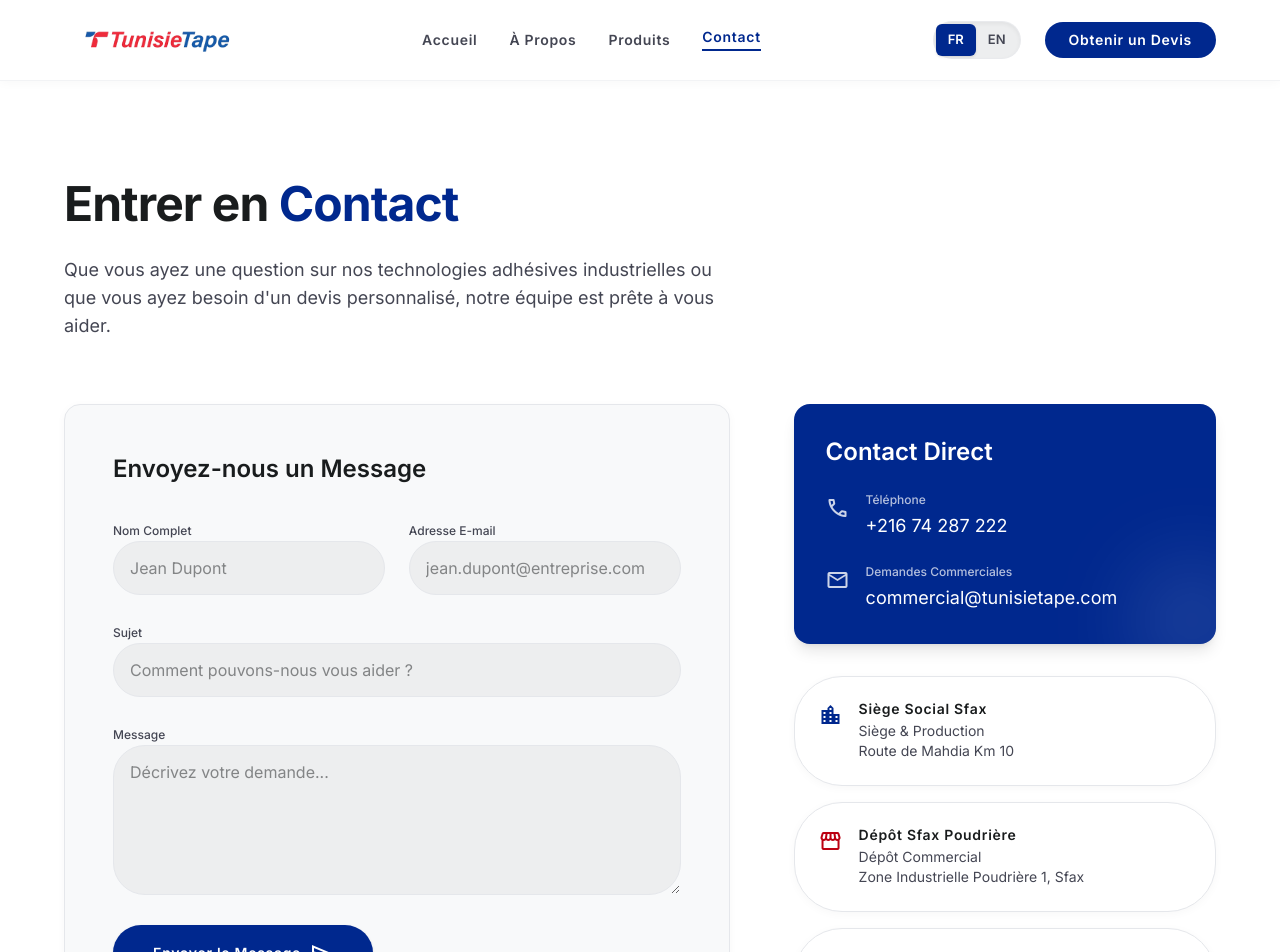
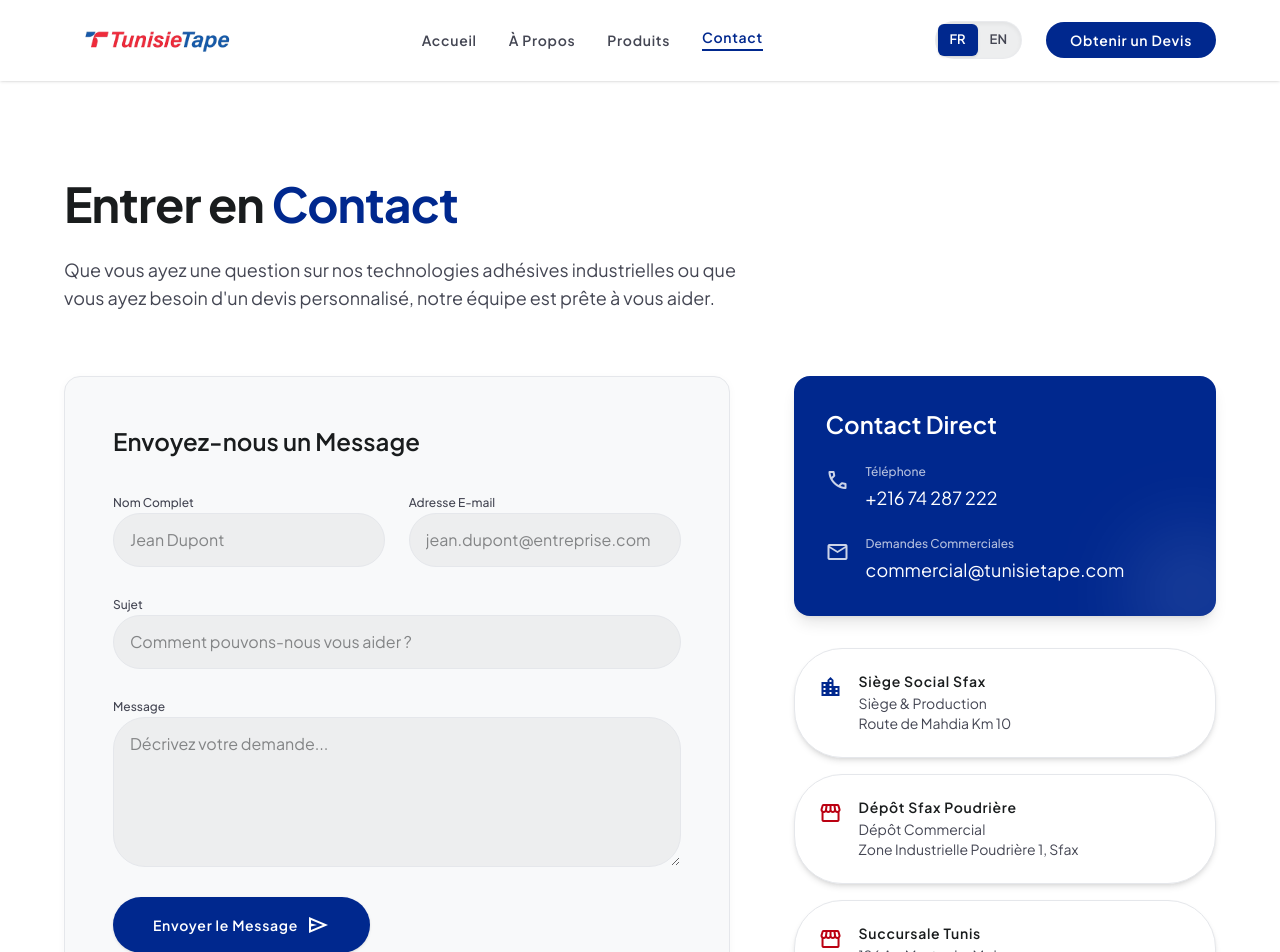
Before and after one commit to adamwalha20/tunsie-tape-website-V1, a React (Vite) app: page /contact in a window 1280 px wide. Shown: the top 952 px of the page. Built offline with nearby package versions, Linux system fonts and the light colour scheme.

Commit message:
Implement UX/UI design upgrades including glassmorphism, typography, and animation fixes

```diff
--- a/index.html
+++ b/index.html
@@ -5,7 +5,7 @@
     <meta name="viewport" content="width=device-width, initial-scale=1.0" />
     <title>Tunisie Tape - Performance You Can Rely On</title>
     <link href="https://fonts.googleapis.com/css2?family=Material+Symbols+Outlined:wght,FILL@100..700,0..1&display=swap" rel="stylesheet"/>
-    <link href="https://fonts.googleapis.com/css2?family=Inter:wght@400;500;600;700&display=swap" rel="stylesheet"/>
+    <link href="https://fonts.googleapis.com/css2?family=Plus+Jakarta+Sans:wght@400;500;600;700;800&display=swap" rel="stylesheet"/>
   </head>
   <body>
     <div id="root"></div>
--- a/src/components/Layout.tsx
+++ b/src/components/Layout.tsx
@@ -46,7 +46,7 @@ export default function Layout() {
 
   return (
     <div className="bg-surface-container-lowest text-on-surface font-body-md selection:bg-primary-fixed selection:text-on-primary-fixed antialiased overflow-x-hidden min-h-screen flex flex-col">
-      <header className="bg-surface-container-lowest/80 backdrop-blur-md fixed top-0 w-full shadow-subtle z-50 border-b border-border-muted/50">
+      <header className="bg-white/60 backdrop-blur-xl fixed top-0 w-full shadow-sm z-50 border-b border-white/40 supports-[backdrop-filter]:bg-white/60 transition-all duration-300">
         <div className="max-w-container-max mx-auto px-margin-mobile md:px-margin-desktop flex justify-between items-center h-20">
           <div className="flex items-center gap-4">
             <Link to="/" onClick={closeMenu}>
@@ -91,7 +91,7 @@ export default function Layout() {
                 EN
               </button>
             </div>
-            <Link to="/contact" className="bg-primary hover:bg-secondary text-on-primary px-6 py-2.5 rounded-lg font-label-md text-label-md transition-colors focus:ring-2 focus:ring-primary focus:ring-offset-2 hover:scale-[1.02] transform">
+            <Link to="/contact" className="bg-primary hover:bg-secondary text-white px-6 py-2.5 rounded-lg font-label-md text-label-md transition-all duration-300 focus:ring-2 focus:ring-primary focus:ring-offset-2 hover:-translate-y-1 hover:shadow-lg hover:shadow-primary/30 transform">
               {t('nav.getQuote')}
             </Link>
           </div>
--- a/src/index.css
+++ b/src/index.css
@@ -54,15 +54,15 @@
   --color-secondary-container: #e02928;
 
   /* Custom Font Families */
-  --font-body-sm: "Inter";
-  --font-headline-xl: "Inter";
-  --font-display-lg: "Inter";
-  --font-label-sm: "Inter";
-  --font-body-lg: "Inter";
-  --font-body-md: "Inter";
-  --font-headline-lg: "Inter";
-  --font-label-md: "Inter";
-  --font-display-lg-mobile: "Inter";
+  --font-body-sm: "Plus Jakarta Sans", sans-serif;
+  --font-headline-xl: "Plus Jakarta Sans", sans-serif;
+  --font-display-lg: "Plus Jakarta Sans", sans-serif;
+  --font-label-sm: "Plus Jakarta Sans", sans-serif;
+  --font-body-lg: "Plus Jakarta Sans", sans-serif;
+  --font-body-md: "Plus Jakarta Sans", sans-serif;
+  --font-headline-lg: "Plus Jakarta Sans", sans-serif;
+  --font-label-md: "Plus Jakarta Sans", sans-serif;
+  --font-display-lg-mobile: "Plus Jakarta Sans", sans-serif;
 
   /* Border Radii */
   /* We map from standard to default, retaining what we have. */
--- a/src/pages/About.tsx
+++ b/src/pages/About.tsx
@@ -73,7 +73,7 @@ export default function About() {
             className="grid md:grid-cols-2 gap-8"
             initial="hidden"
             whileInView="visible"
-            viewport={{ once: true, margin: "-100px" }}
+            viewport={{ once: true }}
             variants={staggerContainer}
           >
             {/* Mission Card */}
@@ -108,7 +108,7 @@ export default function About() {
             className="text-center max-w-2xl mx-auto mb-16"
             initial="hidden"
             whileInView="visible"
-            viewport={{ once: true, margin: "-100px" }}
+            viewport={{ once: true }}
             variants={fadeInUp}
           >
             <h2 className="font-display-lg text-display-lg text-on-surface mb-6">{t('about.sitesTitle')}</h2>
@@ -121,7 +121,7 @@ export default function About() {
             className="grid md:grid-cols-2 lg:grid-cols-4 gap-8"
             initial="hidden"
             whileInView="visible"
-            viewport={{ once: true, margin: "-100px" }}
+            viewport={{ once: true }}
             variants={staggerContainer}
           >
             {/* Sfax HQ */}
--- a/src/pages/Contact.tsx
+++ b/src/pages/Contact.tsx
@@ -184,7 +184,7 @@ export default function Contact() {
                     whileTap={{ scale: isSubmitting ? 1 : 0.98 }}
                     type="submit"
                     disabled={isSubmitting}
-                    className="w-full sm:w-auto bg-primary hover:bg-primary-container text-on-primary px-10 py-4 rounded-lg font-label-md text-label-md transition-all duration-300 focus:ring-2 focus:ring-primary focus:ring-offset-2 shadow-sm flex items-center justify-center gap-2 cursor-pointer disabled:opacity-70 disabled:cursor-not-allowed"
+                    className="w-full sm:w-auto bg-primary hover:bg-primary-container text-white px-10 py-4 rounded-lg font-label-md text-label-md transition-all duration-300 focus:ring-2 focus:ring-primary focus:ring-offset-2 shadow-sm hover:shadow-xl hover:shadow-primary/40 hover:-translate-y-1 flex items-center justify-center gap-2 cursor-pointer disabled:opacity-70 disabled:cursor-not-allowed"
                   >
                     {isSubmitting ? (
                       <>
@@ -238,7 +238,7 @@ export default function Contact() {
 
               {/* Locations */}
               <div className="grid gap-4">
-                <motion.div whileHover={{ scale: 1.02, x: 5 }} className="bg-surface-container-lowest p-6 rounded-xl border border-border-muted shadow-subtle flex gap-4 transition-all hover:shadow-md">
+                <motion.div whileHover={{ scale: 1.02, x: 5 }} className="bg-surface-container-lowest p-6 rounded-xl border border-border-muted shadow-md flex gap-4 transition-all duration-300 hover:shadow-2xl hover:border-primary/30">
                   <div className="text-primary mt-0.5">
                     <span className="material-symbols-outlined">location_city</span>
                   </div>
@@ -248,7 +248,7 @@ export default function Contact() {
                   </div>
                 </motion.div>
 
-                <motion.div whileHover={{ scale: 1.02, x: 5 }} className="bg-surface-container-lowest p-6 rounded-xl border border-border-muted shadow-subtle flex gap-4 transition-all hover:shadow-md">
+                <motion.div whileHover={{ scale: 1.02, x: 5 }} className="bg-surface-container-lowest p-6 rounded-xl border border-border-muted shadow-md flex gap-4 transition-all duration-300 hover:shadow-2xl hover:border-primary/30">
                   <div className="text-secondary mt-0.5">
                     <span className="material-symbols-outlined">storefront</span>
                   </div>
@@ -258,7 +258,7 @@ export default function Contact() {
                   </div>
                 </motion.div>
 
-                <motion.div whileHover={{ scale: 1.02, x: 5 }} className="bg-surface-container-lowest p-6 rounded-xl border border-border-muted shadow-subtle flex gap-4 transition-all hover:shadow-md">
+                <motion.div whileHover={{ scale: 1.02, x: 5 }} className="bg-surface-container-lowest p-6 rounded-xl border border-border-muted shadow-md flex gap-4 transition-all duration-300 hover:shadow-2xl hover:border-primary/30">
                   <div className="text-secondary mt-0.5">
                     <span className="material-symbols-outlined">storefront</span>
                   </div>
@@ -268,7 +268,7 @@ export default function Contact() {
                   </div>
                 </motion.div>
 
-                <motion.div whileHover={{ scale: 1.02, x: 5 }} className="bg-surface-container-lowest p-6 rounded-xl border border-border-muted shadow-subtle flex gap-4 transition-all hover:shadow-md">
+                <motion.div whileHover={{ scale: 1.02, x: 5 }} className="bg-surface-container-lowest p-6 rounded-xl border border-border-muted shadow-md flex gap-4 transition-all duration-300 hover:shadow-2xl hover:border-primary/30">
                   <div className="text-secondary mt-0.5">
                     <span className="material-symbols-outlined">warehouse</span>
                   </div>
--- a/src/pages/Home.tsx
+++ b/src/pages/Home.tsx
@@ -64,7 +64,7 @@ export default function Home() {
             <motion.div
               initial="hidden"
               whileInView="visible"
-              viewport={{ once: true, margin: "-100px" }}
+              viewport={{ once: true }}
               variants={staggerContainer}
             >
               <motion.h2 variants={fadeInUp} className="font-headline-xl text-headline-xl text-on-surface mb-6">
@@ -82,7 +82,7 @@ export default function Home() {
             <motion.div
               initial={{ opacity: 0, scale: 0.95, clipPath: 'inset(10% 10% 10% 10% round 10px)' }}
               whileInView={{ opacity: 1, scale: 1, clipPath: 'inset(0% 0% 0% 0% round 10px)' }}
-              viewport={{ once: true, margin: "-100px" }}
+              viewport={{ once: true }}
               transition={{ duration: 1, ease: [0.22, 1, 0.36, 1] }}
               className="relative overflow-hidden border border-border-muted shadow-subtle aspect-[4/3] group"
             >
@@ -100,7 +100,7 @@ export default function Home() {
         <motion.div
           initial="hidden"
           whileInView="visible"
-          viewport={{ once: true, margin: "-100px" }}
+          viewport={{ once: true }}
           variants={fadeInUp}
           className="max-w-container-max mx-auto px-margin-mobile md:px-margin-desktop text-center"
         >
```
